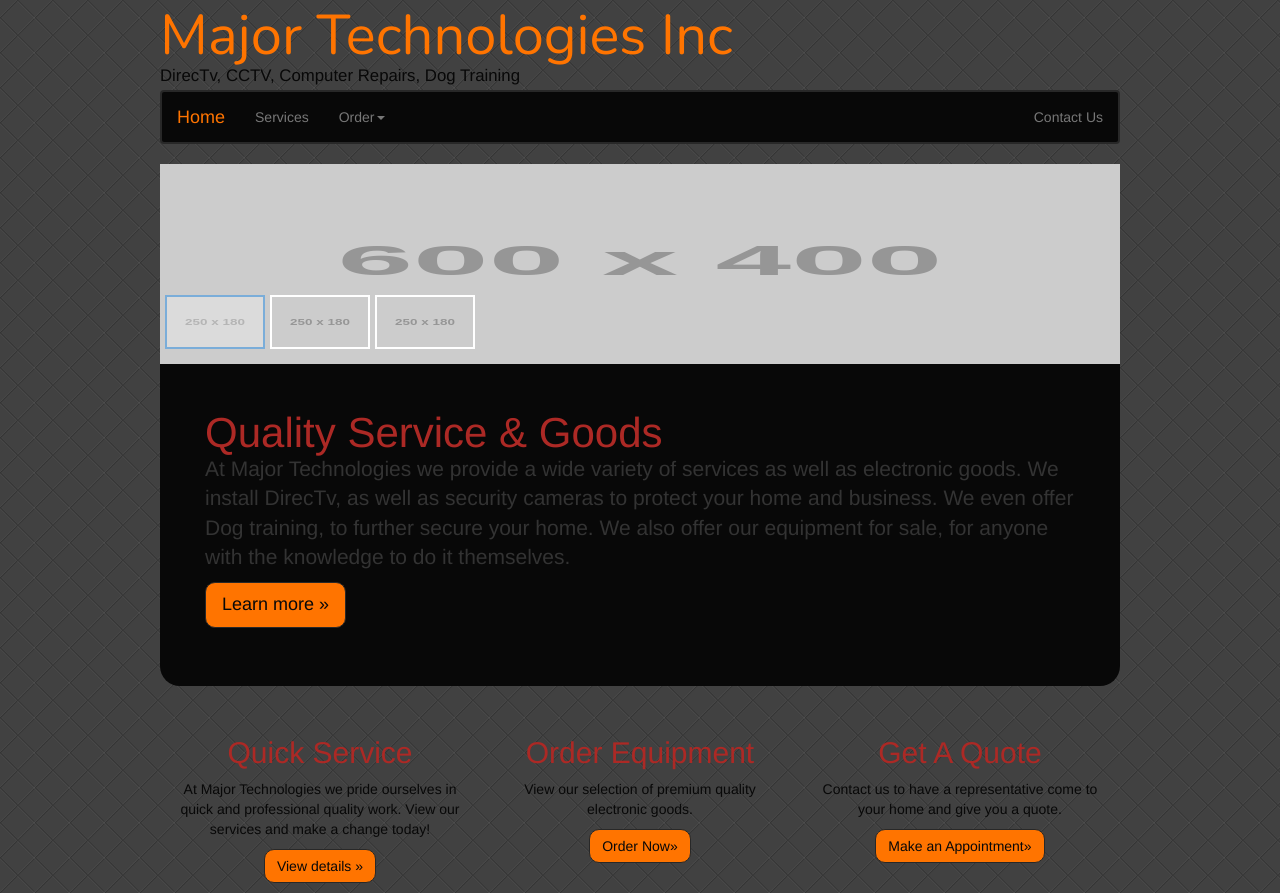
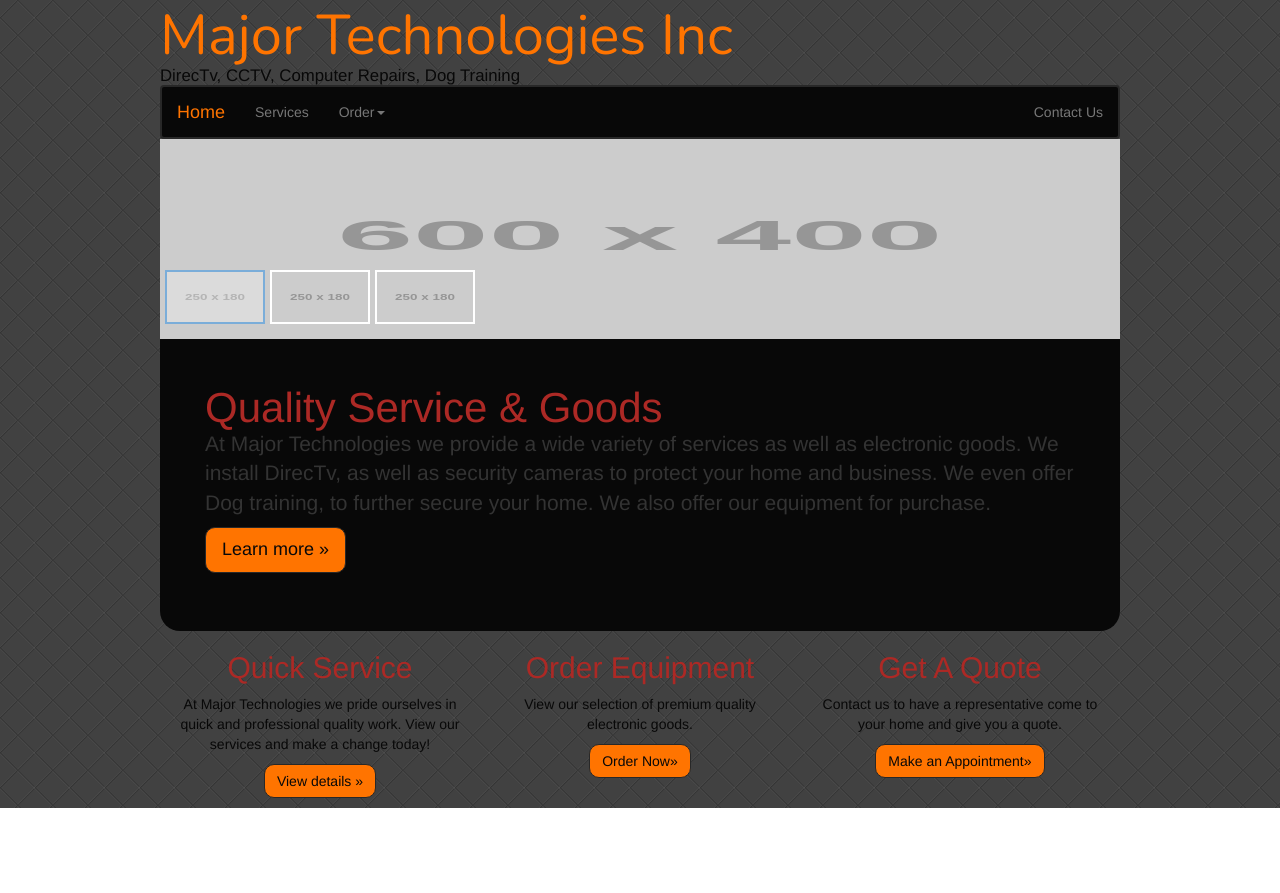
Before and after one commit to DOCarroll/MajorTechnologies, a plain HTML site: page index.html in a window 1280 px wide. After the commit the page ends 808 px from the top, so only its background shows below. Drawn offline with nearby package versions, Linux system fonts and the light colour scheme; placeholder pictures from the web are drawn by us.

Commit message:
Fixed Margin-top issue with image gallery.

```diff
--- a/css/main.css
+++ b/css/main.css
@@ -50,11 +50,13 @@ nav {
 .navbar-default {
     background-color: #080808;
     border:solid 2px #282828;
+    margin:0;
 }
 
 .jumbotron {
     background-color:#080808;
     border-radius: 0 0 20px 20px;
+    margin:0;
 }
 
 .jumbotron h1 {
@@ -129,6 +131,7 @@ h2 {
 /* Main carousel style */
 .carousel {
     width: 100%;
+    margin:0;
 }
 
 /* Indicators list style */
--- a/index.html
+++ b/index.html
@@ -97,7 +97,7 @@
     <div class="jumbotron">
         <div class="container">
             <h1>Quality Service & Goods</h1>
-            <p>At Major Technologies we provide a wide variety of services as well as electronic goods. We install DirecTv, as well as security cameras to protect your home and business. We even offer Dog training, to further secure your home. We also offer our equipment for sale, for anyone with the knowledge to do it themselves.</p>
+            <p>At Major Technologies we provide a wide variety of services as well as electronic goods. We install DirecTv, as well as security cameras to protect your home and business. We even offer Dog training, to further secure your home. We also offer our equipment for purchase.</p>
             <p><a class="btn btn-primary btn-lg" role="button">Learn more &raquo;</a></p>
         </div>
     </div>
```
